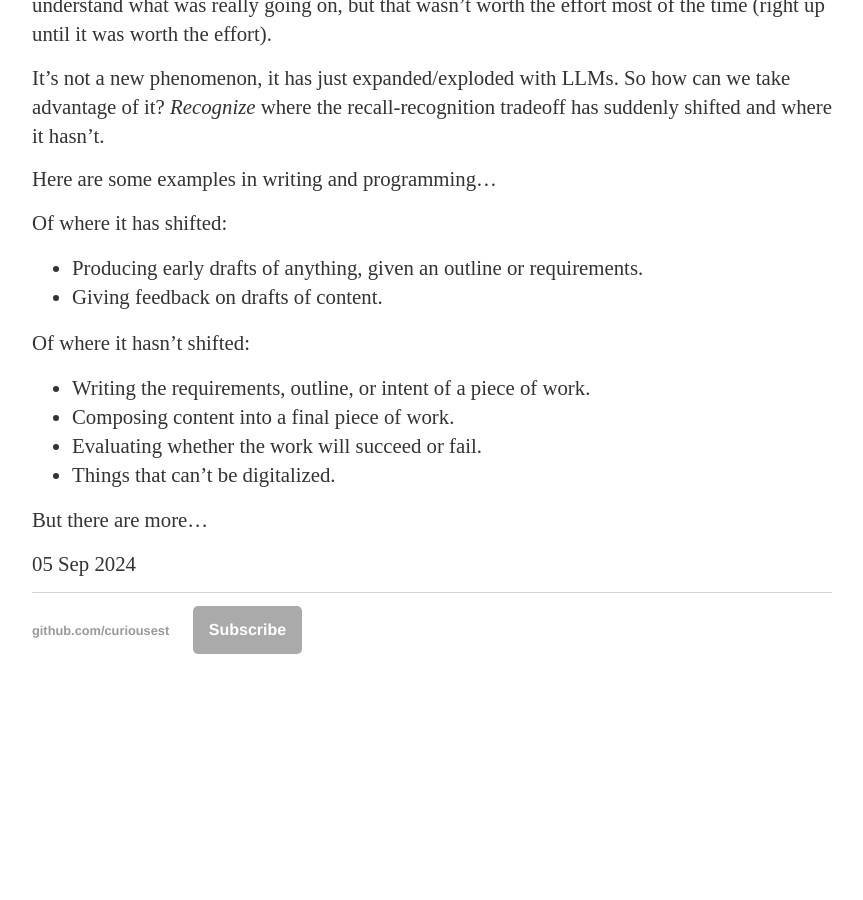
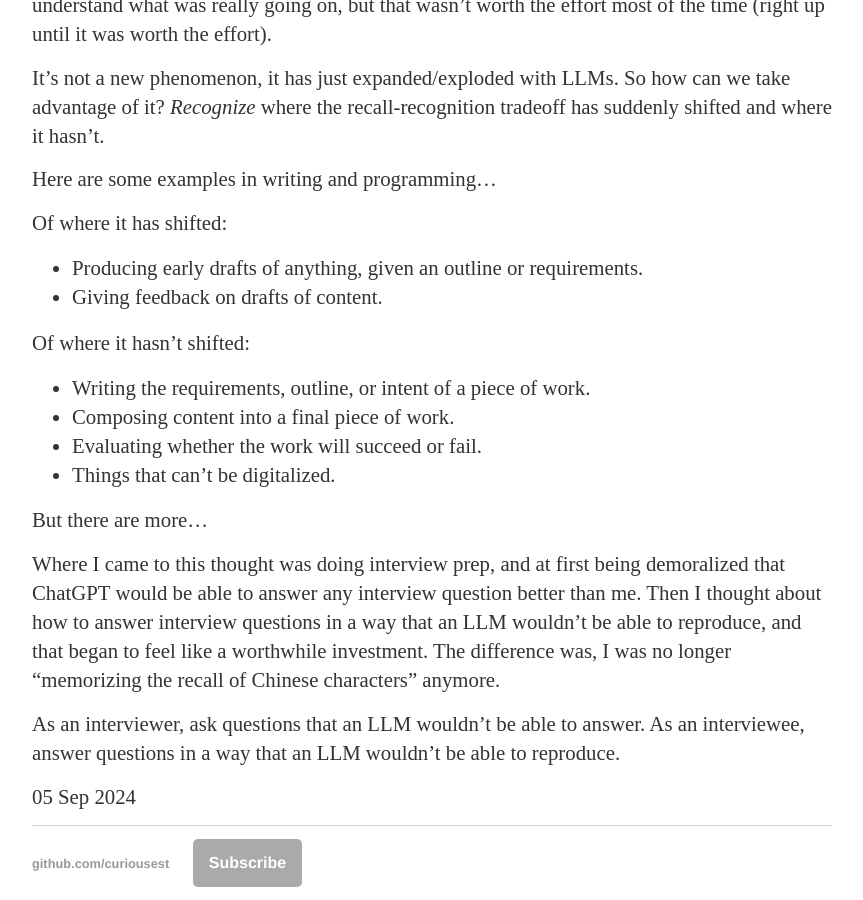
Before and after one commit to curiousest/curiousest.github.io, a Jekyll site: the page built from _posts/2024-09-05-recognition-vs-recollection.md, in a window 1280 px wide and 900 px high, scrolled down 1872 px. Shown: the whole window, without its empty margins (208-1071 px from the left). Built offline with Jekyll 4.4.1, drawn with Linux system fonts in a browser that asks for light colours; before the commit the page ends 2539 px from its top, so only the background shows below that.

Commit message:
Better conclusion.

```diff
--- a/_posts/2024-09-05-recognition-vs-recollection.md
+++ b/_posts/2024-09-05-recognition-vs-recollection.md
@@ -74,3 +74,7 @@ Of where it hasn't shifted:
 - Things that can't be digitalized.
 
 But there are more...
+
+Where I came to this thought was doing interview prep, and at first being demoralized that ChatGPT would be able to answer any interview question better than me. Then I thought about how to answer interview questions in a way that an LLM wouldn't be able to reproduce, and that began to feel like a worthwhile investment. The difference was, I was no longer "memorizing the recall of Chinese characters" anymore.
+
+As an interviewer, ask questions that an LLM wouldn't be able to answer. As an interviewee, answer questions in a way that an LLM wouldn't be able to reproduce.
```
